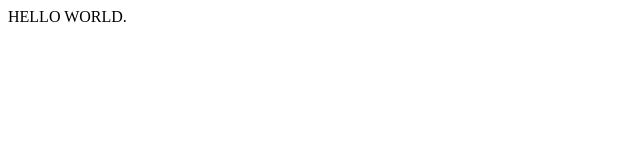
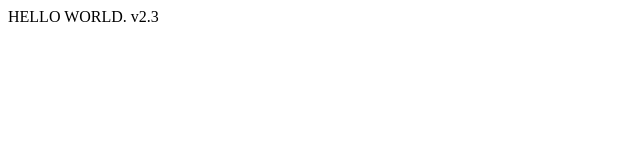
Before and after one commit to vitoroa/TestProject, a plain HTML site: page index.html in a window 1280 px wide. Shown: the full height of the page, 0-640 px from the left. Drawn offline with Linux system fonts and the light colour scheme.

Commit message:
new features

```diff
--- a/index.html
+++ b/index.html
@@ -8,7 +8,7 @@
 
 
 	<body>
-		HELLO WORLD.
+		HELLO WORLD. v2.3
 	</body>
 
 </html>
```
